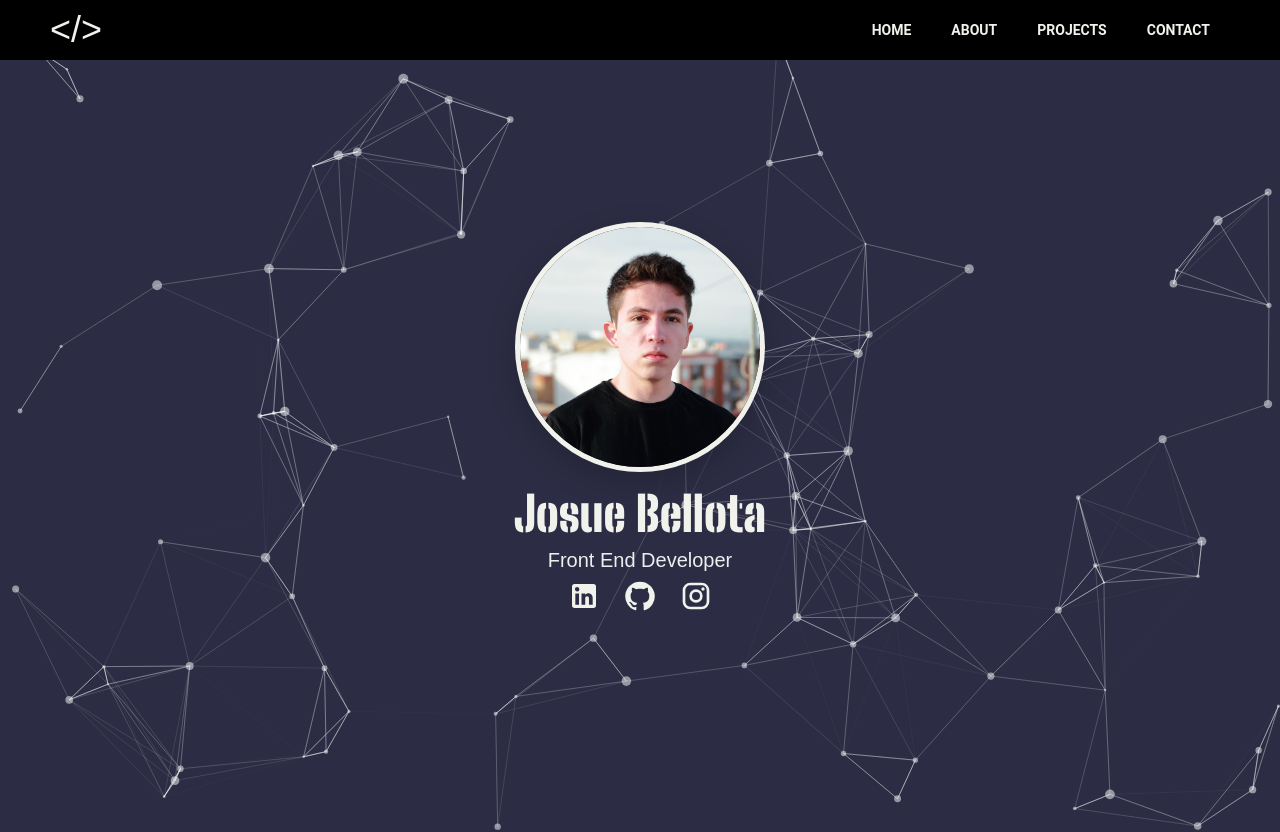
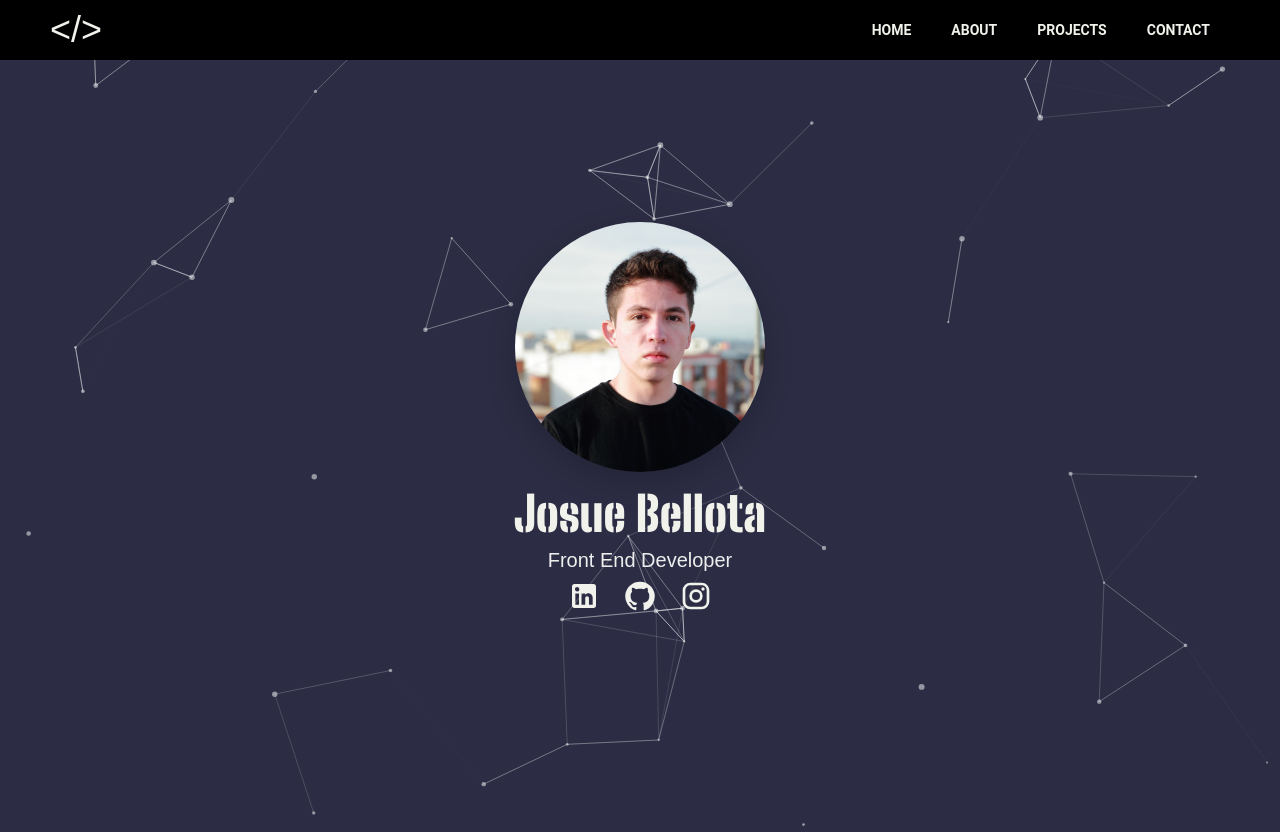
Before and after one commit to JosueBellota/Portafolio_JB, a React (Create React App) app: page / in a window 1280 px wide. Shown: the top 832 px of the page. Built offline with nearby package versions, Linux system fonts and the light colour scheme.

Commit message:
Animacion de Particulas Terminada

```diff
--- a/src/components/Home.js
+++ b/src/components/Home.js
@@ -28,12 +28,12 @@ function Home() {
           interactivity: {
             events: {
               onClick: {
-                enable: true,
+                enable: false,
                 mode: "push",
               },
               onHover: {
                 enable: true,
-                mode: "repulse",
+                mode: "grab",
               },
               resize: true,
             },
@@ -44,6 +44,12 @@ function Home() {
               repulse: {
                 distance: 200,
                 duration: 0.4,
+              },
+              grab: {
+                distance: 140,
+                links: {
+                  opacity: 1,
+                },
               },
             },
           },
@@ -76,7 +82,7 @@ function Home() {
                 enable: true,
                 area: 800,
               },
-              value: 80,
+              value: 40,
             },
             opacity: {
               value: 0.5,
@@ -85,7 +91,7 @@ function Home() {
               type: "circle",
             },
             size: {
-              value: { min: 1, max: 5 },
+              value: { min: 1, max: 3 },
             },
           },
           detectRetina: true,
--- a/src/components/css/Home.css
+++ b/src/components/css/Home.css
@@ -37,7 +37,6 @@
   height: 250px;
   border-radius: 50%;
   object-fit: cover;
-  border: 5px solid var(--white);
   box-shadow: 0 10px 30px rgba(0, 0, 0, 0.2);
 }
 
```
